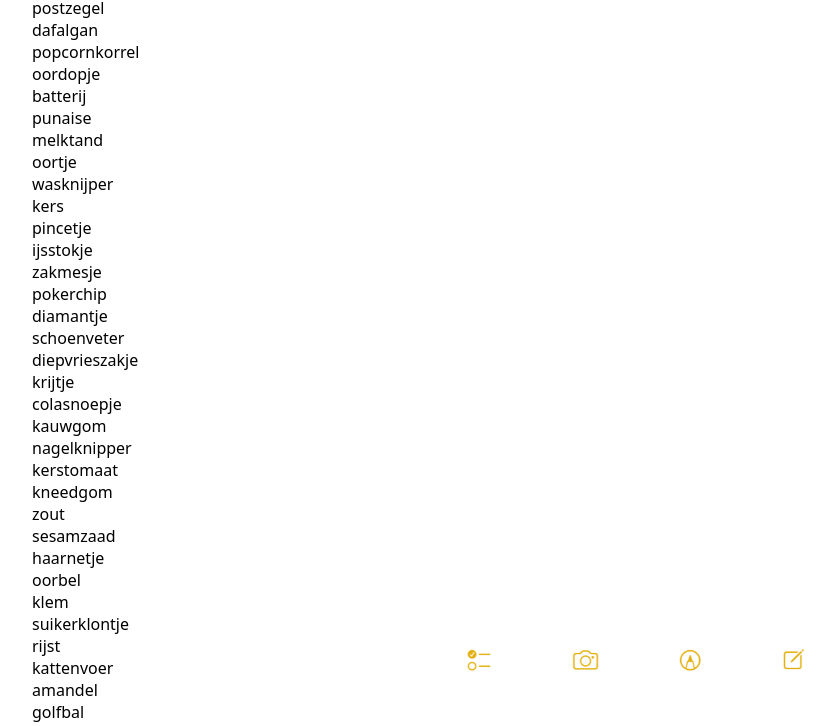
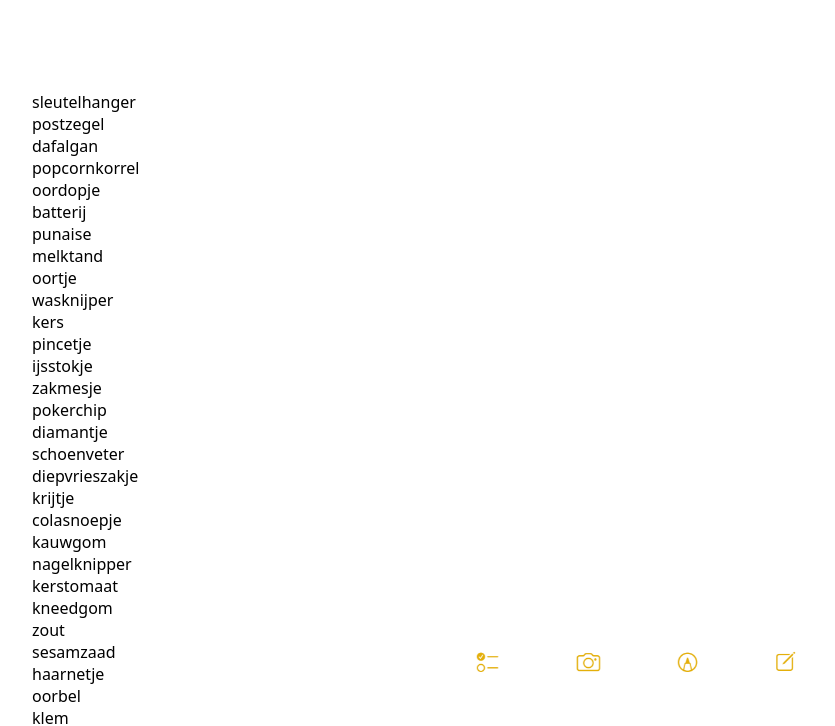
Before and after one commit to hendriksteurs/website-notities, a plain HTML site: page index.html in a window 1280 px wide. Shown: the part 101-827 px from the top of the page, without its empty margins (0-835 px from the left). Drawn offline with Linux system fonts and the light colour scheme.

Commit message:
Update style.css

```diff
--- a/css/style.css
+++ b/css/style.css
@@ -21,12 +21,13 @@ img {
   margin-left: auto;
   margin-right: auto;
   display: block;
-  width: 380px;
-  height: 76px;
+  width: 360px;
+  height: 72px;
 }
 
 ul {
     list-style-type: none;
     padding-left: 32px;
+    padding-top: 120px;
     padding-bottom: 640px;
   }
```
